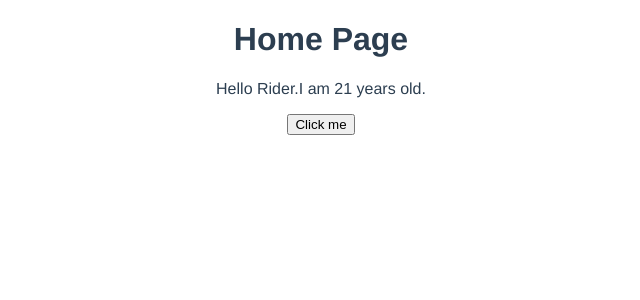
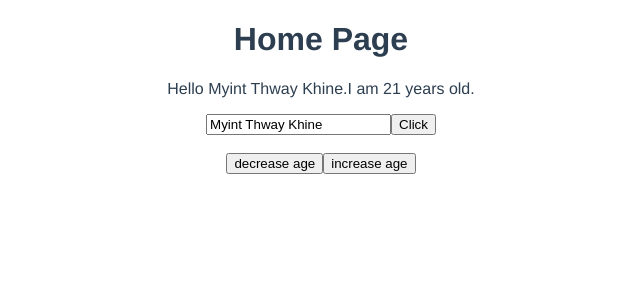
Before and after one commit to r1d3rzz/composition-api, a Vue app: page / in a window 1280 px wide. Shown: the top 300 px of the page, without its empty margins (319-959 px from the left). Built offline with nearby package versions, Linux system fonts and the light colour scheme.

Commit message:
ref for Reactive value

```diff
--- a/src/views/HomeView.vue
+++ b/src/views/HomeView.vue
@@ -2,21 +2,27 @@
   <div class="home">
     <h1>Home Page</h1>
     <p>Hello {{ name }}.I am {{ age }} years old.</p>
-    <button @click="clickHandler">Click me</button>
+    <input type="text" v-model="name" />
+    <button @click="clickHandler">Click</button><br /><br />
+    <button @click="age--">decrease age</button>
+    <button @click="age++">increase age</button>
   </div>
 </template>
 
 <script>
+import { ref } from "@vue/reactivity"; //ref for Reactive Value
+
 export default {
   setup() {
     //variables
-    let name = "Rider";
+    let name = ref("Myint Thway Khine");
 
-    const age = 21;
+    let age = ref(21);
 
     //function
     let clickHandler = () => {
-      console.log("hit");
+      name.value = "Rider";
+      console.log("Name :", name.value);
     };
 
     //return
```
